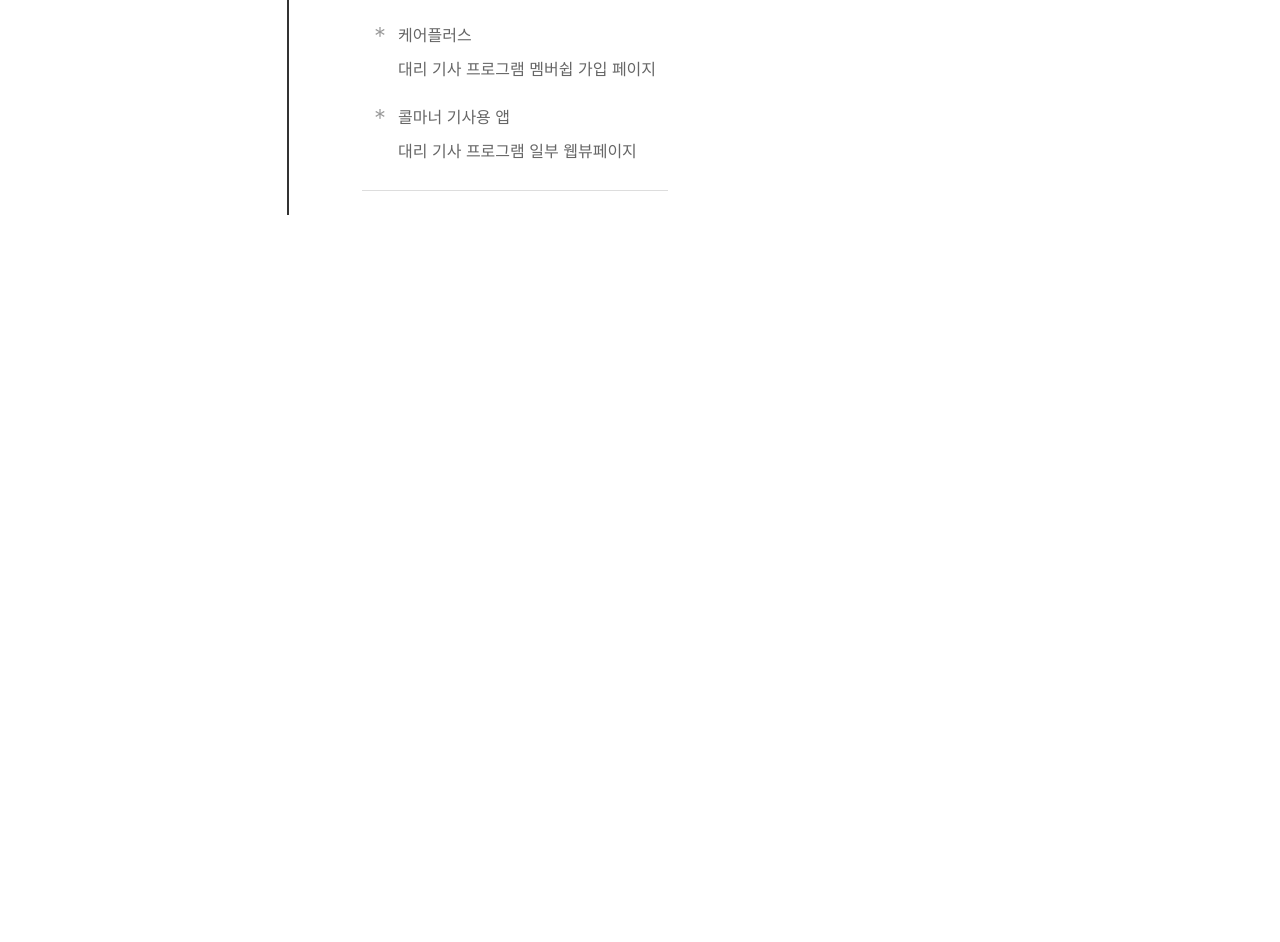
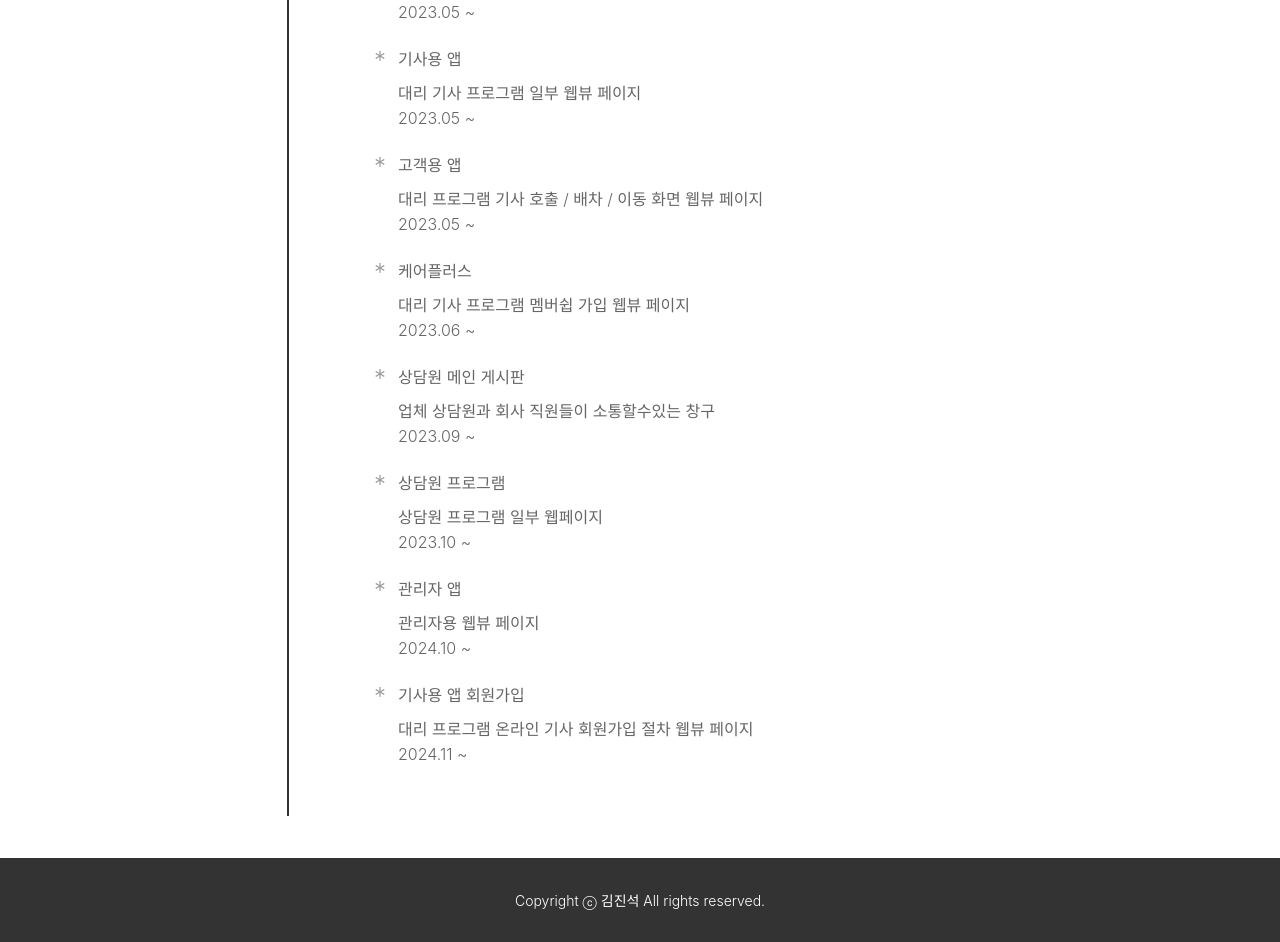
Before and after one commit to kimjinseok1996/kimjinseok-portfolio, a React (Vite) app: page / in a window 1280 px wide. Shown: the part 2680-3622 px from the top of the page. Before the commit the page ends 2937 px from the top, so only its background shows below. Built offline with nearby package versions, Linux system fonts and the light colour scheme; a web font is replaced by a local one.

Commit message:
[FEAT] history 작업

```diff
--- a/src/App.jsx
+++ b/src/App.jsx
@@ -2,6 +2,7 @@
 import Intro from "./instro/Intro";
 import Stack from "./stack/Stack";
 import History from "./history/History";
+import Footer from "./footer/Footer";
 
 function App() {
   return (
@@ -9,6 +10,7 @@
       <Intro />
       <Stack />
       <History />
+      <Footer />
     </>
   );
 }
--- /dev/null
+++ b/src/footer/Footer.jsx
@@ -0,0 +1,11 @@
+import "./footer.scss";
+
+function Footer() {
+  return (
+    <section id="footer-section">
+      Copyright ⓒ 김진석 All rights reserved.
+    </section>
+  );
+}
+
+export default Footer;
--- /dev/null
+++ b/src/footer/footer.scss
@@ -0,0 +1,6 @@
+#footer-section {
+  padding: 32px 0;
+  background-color: #333;
+  color: #fff;
+  font-size: 14px;
+}
--- a/src/history/history.scss
+++ b/src/history/history.scss
@@ -75,6 +75,12 @@
           }
         }
       }
+
+      &:last-child {
+        .content-div {
+          border-bottom: none;
+        }
+      }
     }
   }
 }
--- a/src/properties/history.js
+++ b/src/properties/history.js
@@ -7,7 +7,10 @@
         title: "남해마늘한우 축제",
         description: "지자체 행사용 홈페이지",
         period: "2021.06 ~ 2021.07",
-        text: "메인화면 UI 개발 작업 / 슬라이드 기능 개발",
+        text: `<ul>
+                <li>메인화면 UI 개발 작업</li>
+                <li>슬라이드 기능 개발</li>
+              </ul>`,
         contribution: 60,
         img: "cow",
         stack: ["html", "css", "javascript", "jquery", "bootstrap"],
@@ -16,7 +19,10 @@
         title: "슈퍼카밸런스 게임",
         description: "성향에 따라 알맞은 슈퍼카가 매칭되는 밸런스 게임",
         period: "2021.08 ~ 2021.09",
-        text: "- CSS Animation을 사용하여 사용자 입력에 따라 슬라이드, 모양이 변경되는 등 인터렉티브한 동작 기능 구현 <br /> - 유저가 선택한 답변들을 SessionStorage에 저장하여 결과페이지에 적용",
+        text: `<ul>
+                <li>CSS Animation을 사용하여 사용자 입력에 따라 슬라이드, 모양이 변경되는 등 인터렉티브한 동작 기능 구현</li>
+                <li>유저가 선택한 답변들을 SessionStorage에 저장하여 결과페이지에 적용</li>
+              </ul>`,
         contribution: 100,
         img: "suragame",
         stack: ["html", "css", "javascript", "jquery", "bootstrap"],
@@ -25,7 +31,12 @@
         title: "쇼핑몰 리닷",
         description: "욕실용품 쇼핑몰 홈페이지",
         period: "2021.08 ~ 2022.12",
-        text: "- 아임포트, 이니시스모듈을 사용하여 구매기능을 구현 <br>- SNS로그인 라이브러리 사용하여 Kakao, Naver 로그인 구현 <br>- 주문목록, 장바구니 DB 테이블 작업 <br>- Ajax 통신 활용하여 장바구니, 주문목록 DB 테이블 과 API 연동 및 Sql쿼리 작성 <br>- 상품등록, 관리, 재고관리등 관리자페이지 기능 구현",
+        text: `<ul>
+                <li>아임포트, 이니시스모듈을 사용하여 구매기능을 구현</li><li>SNS로그인 라이브러리 사용하여 Kakao, Naver 로그인 구현</li>
+                <li>주문목록, 장바구니 DB 테이블 작업</li>
+                <li>Ajax 통신 활용하여 장바구니, 주문목록 DB 테이블 과 API 연동 및 Sql쿼리 작성</li>
+                <li>상품등록, 관리, 재고관리등 관리자페이지 기능 구현</li>
+              </ul>`,
         contribution: 80,
         img: "lidot",
         stack: [
@@ -43,7 +54,13 @@
         title: "차량 유지ˑ관리 제공 시스템",
         description: "차량 시공관리 시스템, 차량 주차장 관리 시스템",
         period: "2022.10 ~ 2022.11",
-        text: "- SessionStorage에 로그인 정보 저장하여 로그인 기능 구현 <br>- 차량 관리 로직 연구, 개발 <br>- JSON데이터 조작을 통하여 건물 층별 주차위치 표시기능 작업 <br>- 차량등록, 리스트 DB 테이블 작성 <br>- Ajax통신으로 차량등록, 리스트화 DB 테이블 과 연계 <br>",
+        text: `<ul>
+                <li>SessionStorage에 로그인 정보 저장하여 로그인 기능 구현</li>
+                <li>차량 관리 로직 연구, 개발</li>
+                <li>JSON데이터 조작을 통하여 건물 층별 주차위치 표시기능 작업</li>
+                <li>차량등록, 리스트 DB 테이블 작성</li>
+                <li>Ajax통신으로 차량등록, 리스트화 DB 테이블 과 연계</li>
+              </ul>`,
         contribution: 100,
         img: "hansung",
         stack: [
@@ -61,7 +78,12 @@
         title: "차량 장비 개조 관리 시스템",
         description: "차량 장비별 개조 관리",
         period: "2022.06 ~ 2022.10",
-        text: "- 차량장비 신청 기능 작업(웹앱) <br>- 장비에 따른 비용 산정 및 계산 <br>- 신청 장비에 따라 견적서 화면 개발, 비용 계산 <br>- 각 회원이 신청한 장비 리스트 관리자화면 개발, 통계화면 개발",
+        text: `<ul>
+                <li>차량장비 신청 기능 작업(웹앱)</li>
+                <li>장비에 따른 비용 산정 및 계산</li>
+                <li>신청 장비에 따라 견적서 화면 개발, 비용 계산</li>
+                <li>각 회원이 신청한 장비 리스트 관리자화면 개발, 통계화면 개발</li>
+              </ul>`,
         contribution: 1000,
         img: "abys",
         stack: [
@@ -79,7 +101,13 @@
         title: "학생 교육관리 시스템",
         description: "공무원학생들을 위한 교육관리 시스템",
         period: "2022.05 ~ 2022.12",
-        text: "- Zustand를 사용하여 로그인정보 상태 관리 <br>- 학생들이 시험을 치르기위한 시험 스케쥴링 시스템 로직  개발 <br>- REST API 및 Sql쿼리 작성 <br>- 공용으로 쓰이는 모달 컴포넌트 작성, 리팩터링 <br>- 학생들 시험 결과 JSON 정보를 이용하여 통계 도출, 통계화면 개발",
+        text: `<ul>
+                <li>Zustand를 사용하여 로그인정보 상태 관리</li>
+                <li>학생들이 시험을 치르기위한 시험 스케쥴링 시스템 로직  개발</li>
+                <li>REST API 및 Sql쿼리 작성</li>
+                <li>공용으로 쓰이는 모달 컴포넌트 작성, 리팩터링</li>
+                <li>학생들 시험 결과 JSON 정보를 이용하여 통계 도출, 통계화면 개발</li>
+              </ul>`,
         contribution: 90,
         img: "yg",
         stack: ["react", "zustand", "bootstrap", "axios", "nodejs", "mysql"],
@@ -94,7 +122,12 @@
         title: "아싸플러스",
         description: "아이스크림&주류 무인판매 매장 가맹점 모집 사이트",
         period: "2023.02 ~ 2023.03",
-        text: "- 전체적인 화면 레이아웃 설계, 퍼블리싱 작업 <br>- Scroll 메소드와 CSS 에니메이션으로 인터렉티브한 동작 구현 <br>- Ajax 통신으로 백앤드개발자와 앱푸쉬알림 가맹문의 데이터 통신 <br>- EmailJs 를 사용하여 가맹문의 데이터 특정 이메일로 전송하는 기능 구현",
+        text: `<ul>
+                <li>전체적인 화면 레이아웃 설계, 퍼블리싱 작업</li>
+                <li>Scroll 메소드와 CSS 에니메이션으로 인터렉티브한 동작 구현</li>
+                <li>Ajax 통신으로 백앤드개발자와 앱푸쉬알림 가맹문의 데이터 통신</li>
+                <li>EmailJs 를 사용하여 가맹문의 데이터 특정 이메일로 전송하는 기능 구현</li>
+              </ul>`,
         contribution: 100,
         img: "assaplus",
         stack: ["html", "css", "javascript", "jquery", "bootstrap", "ajax"],
@@ -103,16 +136,18 @@
   },
   {
     date: "2023. 05.",
-    company: "씨엠엔피",
+    company: "씨엠엔피(카카오모빌리티 자회사)",
     projects: [
       {
         title: "씨엠엔피 홈페이지",
         description: "회사 소개 페이지",
-        period: "",
-        text: `- 회사 소개 페이지 레이아웃 설계, 퍼블리싱 작업 <br>
-              - Scroll 메소드와 CSS 에니메이션으로 인터렉티브한 동작 구현 <br>
-              - Google Cloud Platform 에서 Cloude Build 기능을 활용하여 CI/CD 구축 <br>
-              - Docker를 사용하여 배포 환경 구성 <br>`,
+        period: "2023.05 ~",
+        text: `<ul>
+                <li>회사 소개 페이지 레이아웃 설계, 퍼블리싱 작업</li>
+                <li>Scroll 메소드와 CSS 에니메이션으로 인터렉티브한 동작 구현</li>
+                <li>Google Cloud Platform 에서 Cloude Build 기능을 활용하여 CI/CD 구축</li>
+                <li>Docker를 사용하여 배포 환경 구성</li>
+              </ul>`,
         contribution: 100,
         img: "",
         stack: [
@@ -127,37 +162,149 @@
         ],
       },
       {
+        title: "기사용 앱",
+        description: "대리 기사 프로그램 일부 웹뷰 페이지",
+        period: "2023.05 ~",
+        text: `<ul>
+                <li>Vuex로 전역 상태관리, Mixin을 활용해 공통 함수 모듈화 및 코드 중복 최소화</li>
+                <li>Android에서 전달받은 JWT 인증 데이터 관리로 보안 처리 강화</li>
+                <li>Axios로 API통신</li>
+                <li>dotenv로 환경 변수 관리 및 배포 환경 대응</li>
+                <li>webpack override로 빌드 설정(compression-webpack-plugin, terser-webpack-plugin, gzip 등)</li>
+                <li>Android 브릿지함수로 앱와 통신</li>
+                <li>SIMG와 보험가입관련 협업(보험 데이터를 SIMG측 페이지로 전달, 보험 가입완료 응답값으로 화면처리)</li>
+                <li>Kakao Map API를 사용하여 지도 기능 구현, 좌표값 관리(현장콜)</li>
+                <li>코드 스플리팅, Lazy Loading을 사용하여 페이지별 JS 분리</li>
+              </ul>`,
+        contribution: 90,
+        img: "",
+        stack: ["vue", "axios", "bootstrap", "webpack", "figma"],
+      },
+      {
+        title: "고객용 앱",
+        description: "대리 프로그램 기사 호출 / 배차 / 이동 화면 웹뷰 페이지",
+        period: "2023.05 ~",
+        text: `<ul>
+                <li>DK테크인 코드 리소스 인수인계</li>
+                <li>실시간 기사위치 정보를 위한 Data Polling 처리</li>
+                <li>Kakao Map API를 사용하여 지도 기능 구현, 실시간 기사 경로 표기</li>
+                <li>Android에서 전달받은 JWT 인증 데이터 관리로 보안 처리 강화</li>
+                <li>Vuex로 상태관리, Mixin을 활용해 공통 함수 모듈화 및 코드 중복 최소화</li>
+                <li>dotenv로 환경 변수 관리 및 배포 환경 대응</li>
+                <li>html2canvas로 운행 완료 화면을 이미지로 다운로드하는 기능 제공</li>
+              </ul>`,
+        contribution: 60,
+        img: "",
+        stack: ["vue", "axios", "webpack"],
+      },
+      {
         title: "케어플러스",
-        description: "대리 기사 프로그램 멤버쉽 가입 페이지",
-        period: "",
-        text: `- KM과 Figma로 협업하여 렌딩페이지 작업 <br>
-              - vuex로 상태관리, mixin으로 공통 함수 관리 <br>
-              - JWT를 Android에서 전달 받아 인증데이터 관리 <br>
-              - Axios로 API통신 <br>
-              - dotenv로 환경변수 설정 <br>
-              - webpack override로 빌드 설정(compression-webpack-plugin, terser-webpack-plugin, gzip 등) <br>
-              - Android 브릿지함수로 앱와 통신 <br>
-              - 코드 스플리팅, Lazy Loading을 사용하여 페이지별 코드 분리`,
+        description: "대리 기사 프로그램 멤버쉽 가입 웹뷰 페이지",
+        period: "2023.06 ~",
+        text: `<ul>
+                <li>KM과 Figma로 협업하여 렌딩페이지 작업</li>
+                <li>Vuex로 전역 상태관리, Mixin을 활용해 공통 함수 모듈화 및 코드 중복 최소화</li>
+                <li>Android에서 전달받은 JWT 인증 데이터 관리로 보안 처리 강화</li>
+                <li>Axios로 API통신</li>
+                <li>dotenv로 환경 변수 관리 및 배포 환경 대응</li>
+                <li>webpack override로 빌드 설정(compression-webpack-plugin, terser-webpack-plugin, gzip 등)</li>
+                <li>Android 브릿지함수로 앱와 통신</li>
+                <li>코드 스플리팅, Lazy Loading을 사용하여 페이지별 코드 분리</li>
+              </ul>`,
         contribution: 100,
         img: "",
         stack: ["vue", "axios", "bootstrap", "webpack", "figma"],
       },
       {
-        title: "콜마너 기사용 앱",
-        description: "대리 기사 프로그램 일부 웹뷰페이지",
-        period: "",
-        text: `- vuex로 상태관리, mixin으로 공통 함수 관리 <br>
-              - JWT를 Android에서 전달 받아 인증데이터 관리 <br>
-              - Axios로 API통신 <br>
-              - dotenv로 환경변수 설정 <br>
-              - webpack override로 빌드 설정(compression-webpack-plugin, terser-webpack-plugin, gzip 등) <br>
-              - Android 브릿지함수로 앱와 통신 <br>
-              - SIMG와 보험가입관련 협업(보험 데이터를 SIMG측 페이지로 전달, 보험 가입완료 응답값으로 화면처리 ) <br>
-              - Kakao Map API를 사용하여 지도 기능 구현, 좌표값 관리(현장콜) <br>
-              - 코드 스플리팅, Lazy Loading을 사용하여 페이지별 코드 분리`,
-        contribution: 90,
+        title: "상담원 메인 게시판",
+        description: "업체 상담원과 회사 직원들이 소통할수있는 창구",
+        period: "2023.09 ~",
+        text: `<ul>
+                <li>공지사항 / 업무게시판 등</li>
+                <li>Node.js Express모듈 사용, Helmet, Cors, Crypto.js모듈로 보안 강화, Winston 모듈로 에러 로거</li>
+                <li>Slack/web-api로 슬랙 채널과 연결, 긴급상담요청 슬랙 알림 기능 구현</li>
+                <li>Multer모듈로 공지사항 이미지 업로드 기능 구현</li>
+                <li>Oracle DB 연결</li>
+              </ul>`,
+        contribution: 100,
         img: "",
-        stack: ["vue", "axios", "bootstrap", "webpack", "figma"],
+        stack: [
+          "react",
+          "axios",
+          "sass",
+          "bootstrap",
+          "webpack",
+          "nodejs",
+          "mysql",
+        ],
+      },
+      {
+        title: "상담원 프로그램",
+        description: "상담원 프로그램 일부 웹페이지",
+        period: "2023.10 ~",
+        text: `<ul>
+                <li>상담원 메인 화면 / 탁송 사진 뷰어 / 계정 인증 관리(아이디&비밀번호 찾기, 초기화 등) / 퇴직기사 리스트 등</li>
+                <li>Awesome-Image-Viewer 사용, 기사 탁송완료 사진 슬라이드 뷰</li>
+                <li>File-Saver, Xlsx 모듈 사용, 엑셀로 리스트 다운로드</li>
+              </ul>`,
+        contribution: 100,
+        img: "",
+        stack: ["react", "axios", "webpack"],
+      },
+      {
+        title: "관리자 앱",
+        description: "관리자용 웹뷰 페이지",
+        period: "2024.10 ~",
+        text: `<ul>
+                <li>대리 콜 접수, 실시간 콜을 볼수있는 화면 제공, 통계화면, 캐시출금 등</li>
+                <li>Framer-motion으로 에니메이션 적용하여 사용자 UI/UX 개선</li>
+                <li>React-mobile-picker로 예약시간 선택 구현</li>
+                <li>React-date-range로 날짜 범위 선택 적용</li>
+                <li>React-toastify로 일반 알럿대신 토스트메세지 적용으로 UX 개선</li>
+                <li>React Query로 콜 현황, 통계 데이터 등 서버데이터 상태관리</li>
+                <li>React-multi-carousel로 결제카드 선택 슬라이더 구현</li>
+                <li>Dnd-kit모듈로 콜 목록 칼럼 드래그 앤 드롭 순서변경 기능 구현</li>
+                <li>React-Kakao-Maps-Sdk로 위치 선택 기능 구현</li>
+              </ul>`,
+        contribution: 100,
+        img: "",
+        stack: [
+          "react",
+          "sass",
+          "zustand",
+          "axios",
+          "reactquery",
+          "vite",
+          "figma",
+        ],
+      },
+      {
+        title: "기사용 앱 회원가입",
+        description: "대리 프로그램 온라인 기사 회원가입 절차 웹뷰 페이지",
+        period: "2024.11 ~",
+        text: `<ul>
+                <li>Framer-motion으로 에니메이션 적용하여 사용자 UI/UX 개선</li>
+                <li>React Query로 업체목록 등 서버데이터 상태관리</li>
+                <li>Zustand로 모달, 체크박스 등 프론트데이터 상태관리</li>
+                <li>Nice PASS 본인인증 절차 구현</li>
+                <li>Custom-Hook 으로 공용 훅 생성하여 코드중복 해소 (Nice Pass, 모달 등)</li>
+                <li>dotenv로 환경 변수 관리 및 배포 환경 대응</li>
+                <li>Vite로 빌드 최적화(Vite-Plugin-Compression 등) 설정</li>
+                <li>Android 브릿지함수로 앱와 통신</li>
+                <li>SIMG와 보험가입관련 협업(보험 데이터를 SIMG측 페이지로 전달, 보험 가입완료 응답값으로 화면처리)</li>
+                <li>Visualizer로 번들 최적화 모니터링, Profiler로 리렌더링 최적화 확인</li>
+              </ul>`,
+        contribution: 100,
+        img: "",
+        stack: [
+          "react",
+          "zustand",
+          "axios",
+          "reactquery",
+          "sass",
+          "vite",
+          "figma",
+        ],
       },
     ],
   },
--- a/src/styles/modal.scss
+++ b/src/styles/modal.scss
@@ -36,6 +36,19 @@
 
     .modal-text {
       line-height: 24px;
+
+      ul {
+        list-style-position: inside;
+        li {
+          text-align: left;
+        }
+      }
+    }
+  }
+
+  @media (max-width: 768px) {
+    * {
+      font-size: 14px;
     }
   }
 }
```
